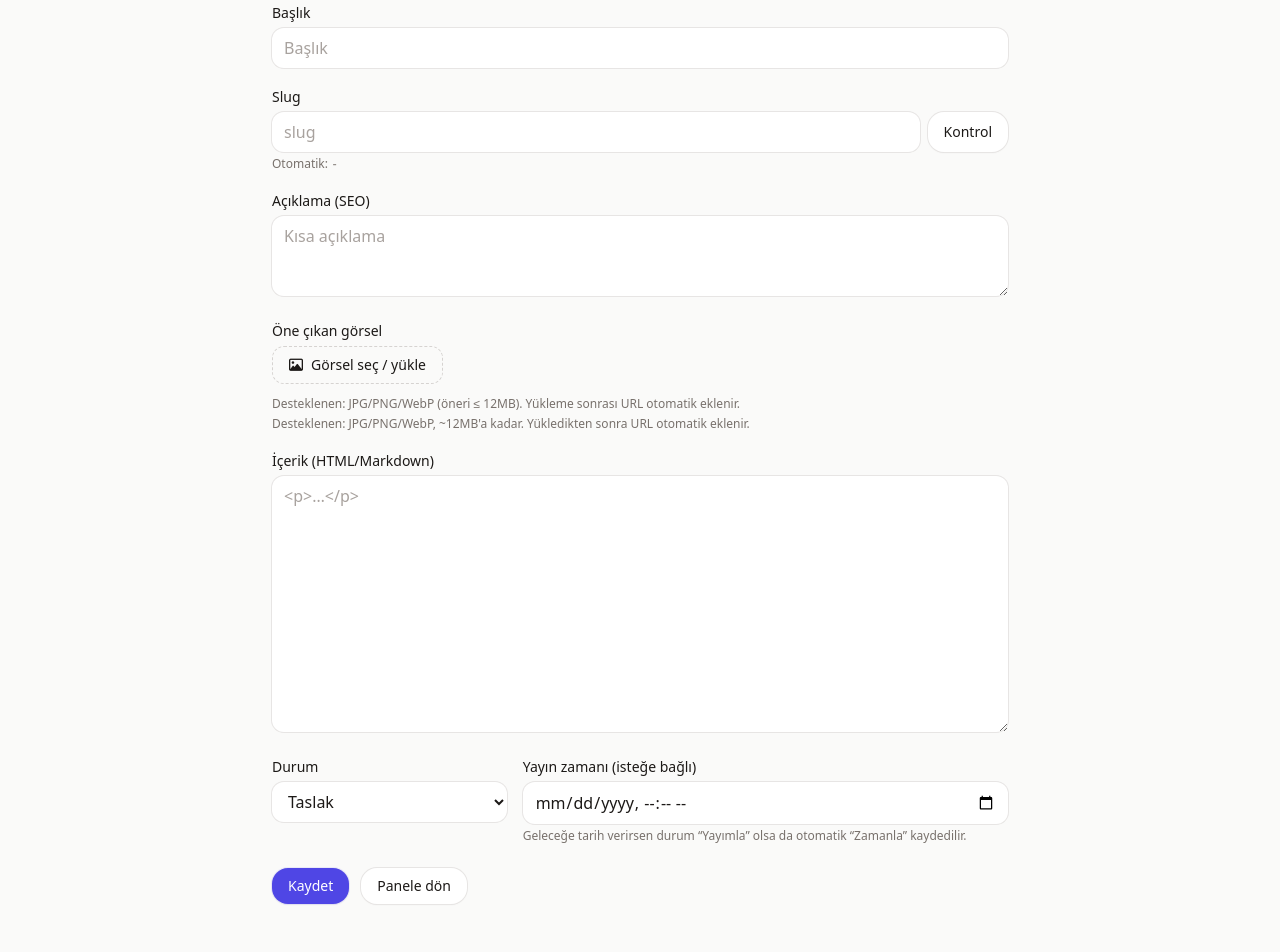
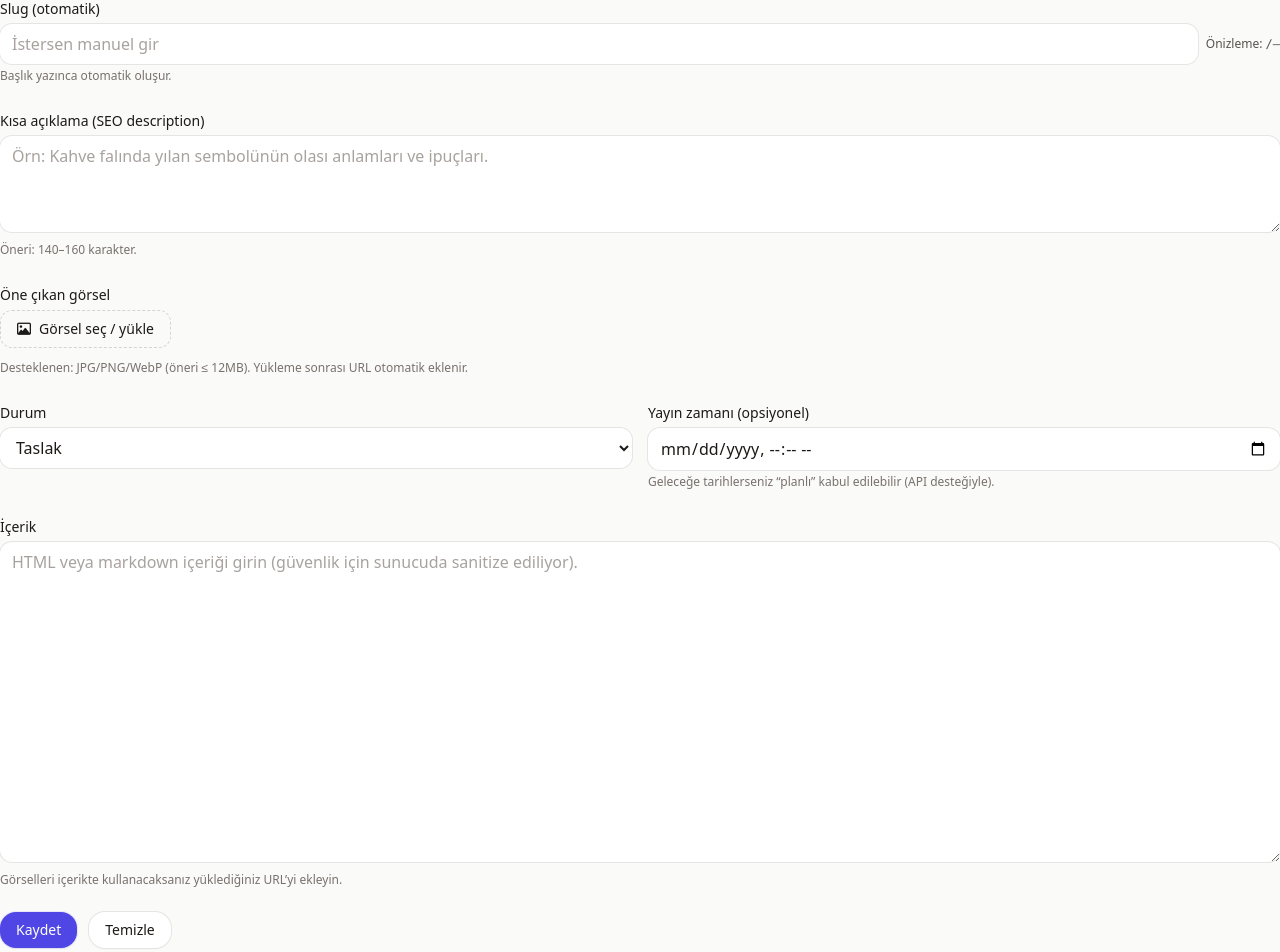
Before and after one commit to kuleliworks/kahve-fali, a Next.js app: page /panel/blog/yeni in a window 1280 px wide. Shown: the part 160-1112 px from the top of the page. Built offline with nearby package versions, Linux system fonts and the light colour scheme.

Commit message:
Update NewPostClient.tsx

```diff
--- a/app/panel/blog/yeni/NewPostClient.tsx
+++ b/app/panel/blog/yeni/NewPostClient.tsx
@@ -1,127 +1,195 @@
 "use client";
 
 import { useEffect, useMemo, useState } from "react";
-import { useRouter, useSearchParams } from "next/navigation";
+import { useRouter } from "next/navigation";
 import BlogImageUpload from "@/components/BlogImageUpload";
 
+type Status = "draft" | "pub";
 
 type Draft = {
   title?: string;
   slug?: string;
   description?: string;
-  image?: string;
-  content?: string; // HTML/Markdown
-  status?: "draft" | "pub" | "scheduled";
-  publishAt?: string; // datetime-local
+  image?: string;      // Öne çıkan görsel URL ( /media/... )
+  content?: string;    // HTML veya markdown (sen HTML kullanıyorsun)
+  status?: Status;
+  publishAt?: string;  // ISO (datetime-local’dan gelecek)
 };
 
-export default function NewPostClient() {
-  const sp = useSearchParams();
-  const editSlug = sp.get("edit") || null;
-  const router = useRouter();
+function slugify(input: string): string {
+  const trMap: Record<string, string> = {
+    ı: "i", İ: "i",
+    ğ: "g", Ğ: "g",
+    ü: "u", Ü: "u",
+    ş: "s", Ş: "s",
+    ö: "o", Ö: "o",
+    ç: "c", Ç: "c",
+  };
+  const replaced = (input || "")
+    .split("")
+    .map((ch) => trMap[ch] ?? ch)
+    .join("");
 
-  const [d, setD] = useState<Draft>({ status: "draft" });
-  const [slugTaken, setSlugTaken] = useState<boolean | null>(null);
-  const [saving, setSaving] = useState(false);
-  const [saved, setSaved] = useState<{ slug: string } | null>(null);
-
-  // (Opsiyonel) düzenleme modu — şimdilik slug’ı kilitleyip uyarı gösteriyoruz
-  useEffect(() => {
-    async function loadEdit() {
-      if (!editSlug) return;
-      const res = await fetch(`/api/panel/blog/check-slug?slug=${encodeURIComponent(editSlug)}`, { cache: "no-store" });
-      const j = await res.json();
-      if (j.exists) {
-        setD((p) => ({ ...p, slug: editSlug }));
-        setSlugTaken(true);
-      }
-    }
-    loadEdit();
-  }, [editSlug]);
-
-  const finalSlug = useMemo(() => (d.slug || d.title || "")
+  return replaced
+    .normalize("NFD")
+    .replace(/[\u0300-\u036f]/g, "")
     .toLowerCase()
     .trim()
     .replace(/\s+/g, "-")
-    .replace(/[^a-z0-9\-ğüşöçı]/g, "")
+    .replace(/[^a-z0-9\-]/g, "")
     .replace(/-+/g, "-")
-    .replace(/^-+|-+$/g, ""), [d.slug, d.title]);
-
-  async function checkSlug() {
-    if (!finalSlug) { setSlugTaken(null); return; }
-    const res = await fetch(`/api/panel/blog/check-slug?slug=${encodeURIComponent(finalSlug)}`, { cache: "no-store" });
-    const json = await res.json();
-    setSlugTaken(!!json.exists);
+    .replace(/^-+|-+$/g, "");
 }
 
-  async function onSave(e: React.FormEvent) {
-    e.preventDefault();
+export default function NewPostClient() {
+  const router = useRouter();
+  const [d, setD] = useState<Draft>({ status: "draft" });
+  const [checking, setChecking] = useState(false);
+  const [exists, setExists] = useState(false);
+  const [saving, setSaving] = useState(false);
+  const [error, setError] = useState<string | null>(null);
+  const [okModal, setOkModal] = useState<null | { slug: string }>(null);
+
+  const finalSlug = useMemo(() => {
+    const base = d.slug && d.slug.trim().length > 0 ? d.slug! : (d.title || "");
+    return slugify(base);
+  }, [d.slug, d.title]);
+
+  // Slug mükerrer kontrol (debounce ~500ms)
+  useEffect(() => {
+    let timer: any;
+    async function check() {
+      if (!finalSlug) {
+        setExists(false);
+        return;
+      }
+      setChecking(true);
+      try {
+        const res = await fetch(`/api/blog/check-slug?slug=${encodeURIComponent(finalSlug)}`, {
+          cache: "no-store",
+        });
+        const json = await res.json().catch(() => null);
+        setExists(Boolean(json?.exists));
+      } catch {
+        // sessiz bırak
+      } finally {
+        setChecking(false);
+      }
+    }
+    timer = setTimeout(check, 500);
+    return () => clearTimeout(timer);
+  }, [finalSlug]);
+
+  async function onSave() {
+    setError(null);
+
+    if (!d.title || d.title.trim().length < 3) {
+      setError("Başlık en az 3 karakter olmalı.");
+      return;
+    }
+    if (!d.content || d.content.trim().length < 20) {
+      setError("İçerik çok kısa görünüyor (en az 20 karakter).");
+      return;
+    }
+    if (!finalSlug) {
+      setError("Slug üretilemedi. Başlığı kontrol edin.");
+      return;
+    }
+    if (exists) {
+      setError("Bu slug zaten mevcut. Slug veya başlığı değiştirin.");
+      return;
+    }
+
     setSaving(true);
     try {
-      const ts = d.publishAt ? Date.parse(d.publishAt) : null;
-      const res = await fetch("/api/panel/blog/create", {
+      const payload = {
+        title: d.title?.trim(),
+        slug: finalSlug,
+        description: d.description?.trim() || "",
+        image: d.image, // BlogImageUpload ile gelen URL (/media/...)
+        content: d.content,
+        status: d.status || "draft",
+        publishAt: d.publishAt || "", // (opsiyonel) planlama
+      };
+
+      const res = await fetch("/api/blog/create", {
         method: "POST",
         headers: { "Content-Type": "application/json" },
-        body: JSON.stringify({
-          title: d.title,
-          slug: finalSlug,
-          description: d.description,
-          image: d.image,
-          content: d.content,
-          status: d.status,
-          publishAt: ts && Number.isFinite(ts) ? ts : null,
-        }),
+        cache: "no-store",
+        body: JSON.stringify(payload),
       });
-      const json = await res.json();
-      if (!res.ok || !json.ok) {
-        alert(json.error || "Kaydedilemedi");
-        return;
+
+      const json = await res.json().catch(() => null);
+      if (!res.ok || !json?.ok || !json?.slug) {
+        throw new Error(json?.error || "Kaydetme başarısız");
       }
-      setSaved({ slug: json.slug });
+
+      // Başarılı → küçük modal (2 seçenek)
+      setOkModal({ slug: json.slug });
+    } catch (e: any) {
+      setError(e?.message || "Beklenmedik bir hata oluştu.");
     } finally {
       setSaving(false);
     }
   }
 
+  function resetForm() {
+    setD({ status: "draft" });
+    setError(null);
+    setExists(false);
+  }
+
   return (
-    <section className="mx-auto max-w-3xl px-4 py-10">
-      <h1 className="text-2xl font-semibold">{editSlug ? "Yazıyı Düzenle" : "Yeni Yazı"}</h1>
-
-      <form className="mt-6 space-y-4" onSubmit={onSave}>
+    <div className="space-y-6">
+      {/* Başlık */}
       <div>
         <label className="text-sm font-medium">Başlık</label>
-          <input className="input mt-1" placeholder="Başlık"
-            value={d.title || ""} onChange={(e) => setD({ ...d, title: e.target.value })} />
+        <input
+          className="input mt-1"
+          placeholder="Örn: Kahve Falında Yılan Görmek"
+          value={d.title || ""}
+          onChange={(e) => setD({ ...d, title: e.target.value })}
+        />
       </div>
 
+      {/* Slug (opsiyonel override) */}
       <div>
-          <label className="text-sm font-medium">Slug</label>
-          <div className="flex gap-2">
+        <label className="text-sm font-medium">Slug (otomatik)</label>
+        <div className="mt-1 flex items-center gap-2">
           <input
-              className="input mt-1 flex-1"
-              placeholder="slug"
-              value={editSlug ? editSlug : (d.slug || "")}
-              onChange={(e) => { if (!editSlug) setD({ ...d, slug: e.target.value }); }}
-              onBlur={checkSlug}
-              disabled={!!editSlug}
+            className="input flex-1"
+            placeholder="İstersen manuel gir"
+            value={d.slug || ""}
+            onChange={(e) => setD({ ...d, slug: e.target.value })}
           />
-            <button type="button" className="btn btn-ghost mt-1" onClick={checkSlug}>Kontrol</button>
+          <span className="text-xs text-stone-600">Önizleme: <code>/{finalSlug || "—"}</code></span>
         </div>
-          {slugTaken === true && !editSlug && (
-            <p className="mt-1 text-sm text-red-600">Bu slug zaten kullanılıyor.</p>
+        <div className="mt-1 text-xs">
+          {checking ? (
+            <span className="text-stone-500">Kontrol ediliyor…</span>
+          ) : exists ? (
+            <span className="text-red-600">Bu slug zaten mevcut.</span>
+          ) : finalSlug ? (
+            <span className="text-green-600">Uygun görünüyor.</span>
+          ) : (
+            <span className="text-stone-500">Başlık yazınca otomatik oluşur.</span>
           )}
-          {slugTaken === false && (
-            <p className="mt-1 text-sm text-green-700">Slug uygun.</p>
-          )}
-          <p className="mt-1 text-xs text-stone-500">Otomatik: <code>{finalSlug || "-"}</code></p>
+        </div>
       </div>
 
+      {/* Açıklama */}
       <div>
-          <label className="text-sm font-medium">Açıklama (SEO)</label>
-          <textarea className="input mt-1 h-20" placeholder="Kısa açıklama"
-            value={d.description || ""} onChange={(e) => setD({ ...d, description: e.target.value })} />
+        <label className="text-sm font-medium">Kısa açıklama (SEO description)</label>
+        <textarea
+          className="input mt-1 h-24"
+          placeholder="Örn: Kahve falında yılan sembolünün olası anlamları ve ipuçları."
+          value={d.description || ""}
+          onChange={(e) => setD({ ...d, description: e.target.value })}
+        />
+        <div className="mt-1 text-xs text-stone-500">Öneri: 140–160 karakter.</div>
       </div>
 
+      {/* Öne çıkan görsel (UPLOAD) */}
       <div>
         <label className="text-sm font-medium">Öne çıkan görsel</label>
         <div className="mt-1">
@@ -142,72 +210,105 @@ export default function NewPostClient() {
             </button>
           </div>
         )}
-  <p className="mt-1 text-xs text-stone-500">
-    Desteklenen: JPG/PNG/WebP, ~12MB&apos;a kadar. Yükledikten sonra URL otomatik eklenir.
-  </p>
       </div>
 
-
-        <div>
-          <label className="text-sm font-medium">İçerik (HTML/Markdown)</label>
-          <textarea className="input mt-1 h-64" placeholder="<p>…</p>"
-            value={d.content || ""} onChange={(e) => setD({ ...d, content: e.target.value })} />
-        </div>
-
-        <div className="grid gap-4 sm:grid-cols-3">
+      {/* Durum + Planlama */}
+      <div className="grid gap-4 sm:grid-cols-2">
         <div>
           <label className="text-sm font-medium">Durum</label>
-            <select className="input mt-1" value={d.status || "draft"}
-              onChange={(e) => setD({ ...d, status: e.target.value as any })}>
+          <select
+            className="input mt-1"
+            value={d.status || "draft"}
+            onChange={(e) => setD({ ...d, status: e.target.value as Status })}
+          >
             <option value="draft">Taslak</option>
-              <option value="pub">Yayımla</option>
-              <option value="scheduled">Zamanla</option>
+            <option value="pub">Yayınla</option>
           </select>
         </div>
-
-          <div className="sm:col-span-2">
-            <label className="text-sm font-medium">Yayın zamanı (isteğe bağlı)</label>
+        <div>
+          <label className="text-sm font-medium">Yayın zamanı (opsiyonel)</label>
           <input
             className="input mt-1"
             type="datetime-local"
             value={d.publishAt || ""}
             onChange={(e) => setD({ ...d, publishAt: e.target.value })}
           />
-            <p className="mt-1 text-xs text-stone-500">
-              Geleceğe tarih verirsen durum “Yayımla” olsa da otomatik “Zamanla” kaydedilir.
-            </p>
+          <div className="mt-1 text-xs text-stone-500">
+            Geleceğe tarihlerseniz “planlı” kabul edilebilir (API desteğiyle).
+          </div>
         </div>
       </div>
 
-        <div className="flex items-center gap-3 pt-2">
-          <button className="btn btn-primary" type="submit"
-            disabled={saving || slugTaken === true}>
+      {/* İçerik */}
+      <div>
+        <label className="text-sm font-medium">İçerik</label>
+        <textarea
+          className="input mt-1 h-80"
+          placeholder="HTML veya markdown içeriği girin (güvenlik için sunucuda sanitize ediliyor)."
+          value={d.content || ""}
+          onChange={(e) => setD({ ...d, content: e.target.value })}
+        />
+        <div className="mt-1 text-xs text-stone-500">
+          Görselleri içerikte kullanacaksanız yüklediğiniz URL’yi ekleyin.
+        </div>
+      </div>
+
+      {/* Hata / Aksiyonlar */}
+      {error && <p className="text-sm text-red-600">{error}</p>}
+
+      <div className="flex items-center gap-3">
+        <button
+          className="btn btn-primary"
+          onClick={onSave}
+          disabled={saving}
+          type="button"
+        >
           {saving ? "Kaydediliyor…" : "Kaydet"}
         </button>
-          <a href="/panel/blog" className="btn btn-ghost">Panele dön</a>
+        <button
+          className="btn btn-ghost"
+          onClick={resetForm}
+          type="button"
+          disabled={saving}
+        >
+          Temizle
+        </button>
       </div>
-      </form>
 
-      {saved && (
-        <div className="k-card mt-6 border-green-200 bg-green-50">
-          <div className="flex items-center justify-between gap-4">
-            <div>
-              <div className="font-medium">İçerik eklendi</div>
-              <div className="text-sm text-stone-700">/{saved.slug} yayın kuyruğuna alındı.</div>
-            </div>
-            <div className="flex items-center gap-2">
-              <a className="btn btn-ghost" href={`/blog/${saved.slug}`} target="_blank" rel="noopener">Yazıyı gör</a>
-              <button className="btn btn-primary" onClick={() => {
-                setD({ status: "draft" });
-                setSaved(null);
-                setSlugTaken(null);
-              }}>
+      {/* Başarılı modal */}
+      {okModal && (
+        <div className="fixed inset-0 z-50 grid place-items-center bg-black/40 p-4">
+          <div className="k-card max-w-md">
+            <div className="text-lg font-semibold">Yazı kaydedildi</div>
+            <p className="mt-2 text-sm text-stone-700">
+              İçerik başarıyla kaydedildi. Ne yapmak istersin?
+            </p>
+            <div className="mt-5 flex items-center gap-3">
+              <button
+                className="btn btn-primary"
+                onClick={() => router.push(`/blog/${okModal.slug}`)}
+              >
+                Yazıyı gör
+              </button>
+              <button
+                className="btn btn-ghost"
+                onClick={() => {
+                  setOkModal(null);
+                  resetForm();
+                }}
+              >
                 Yeni yazı ekle
+              </button>
+              <button
+                className="btn btn-ghost ml-auto"
+                onClick={() => setOkModal(null)}
+              >
+                Kapat
               </button>
             </div>
           </div>
         </div>
       )}
-    </section>
+    </div>
   );
 }
```
Lines whose indentation alone changed are shown as unchanged.
